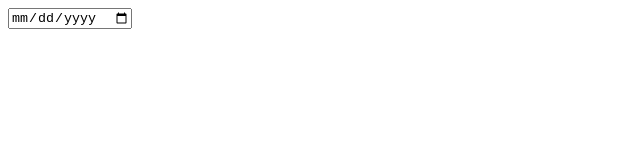
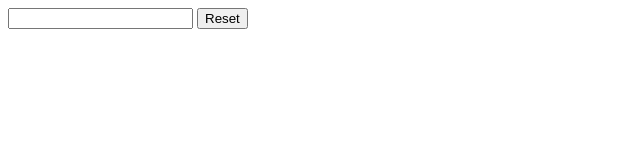
Before and after one commit to gioshavo1995/html-and-css-tutorials, a plain HTML site: page 4-Forms/index.html in a window 1280 px wide. Shown: the whole page, without its empty margins (0-640 px from the left). Drawn offline with Linux system fonts and the light colour scheme.

Commit message:
feat(4-Forms): Finish tutorial-9

```diff
--- a/4-Forms/index.html
+++ b/4-Forms/index.html
@@ -10,7 +10,8 @@
 
 <form action="/">
 
-    <input type="date">
+    <input type="text">
+    <input type="reset">
 
 </form>
 
```
